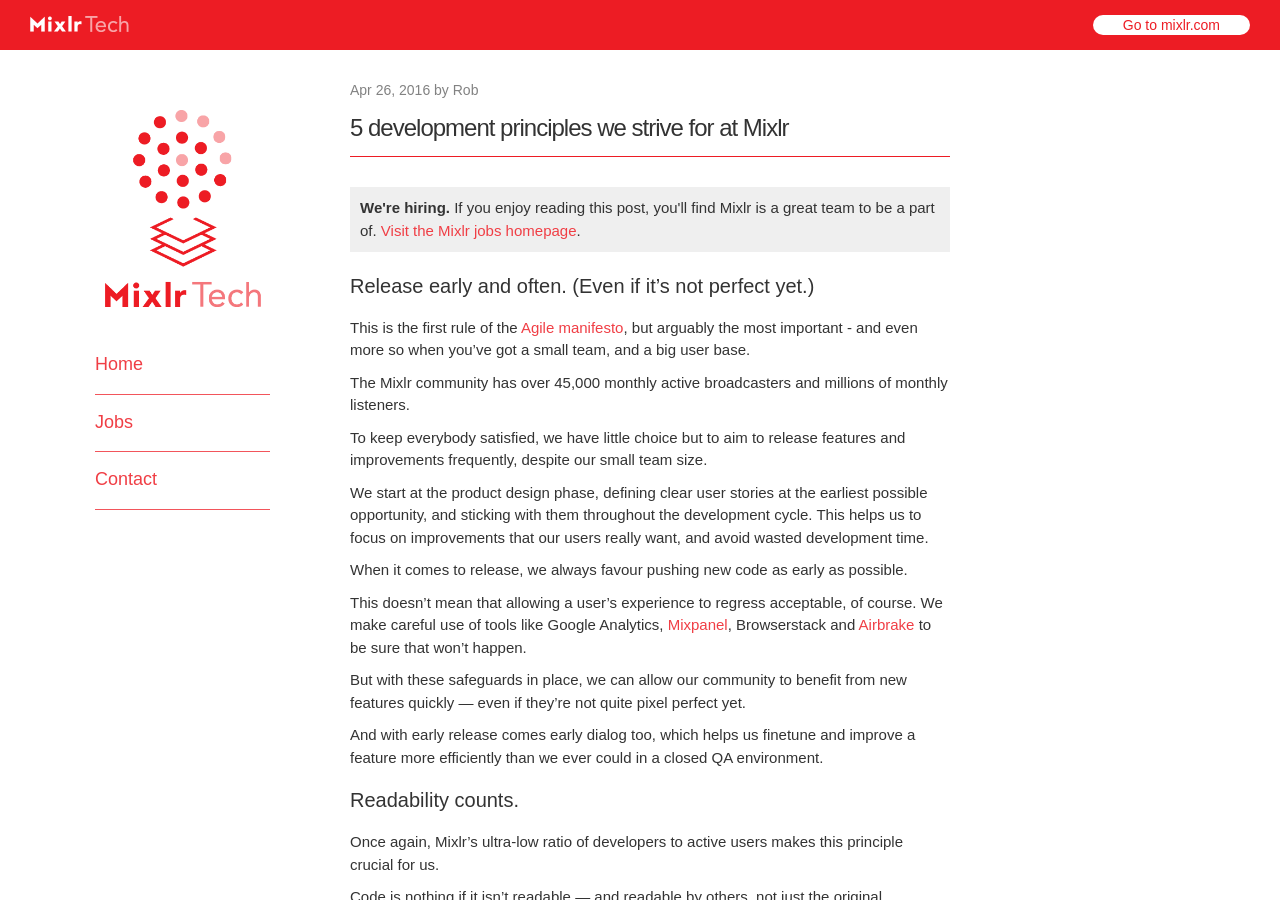
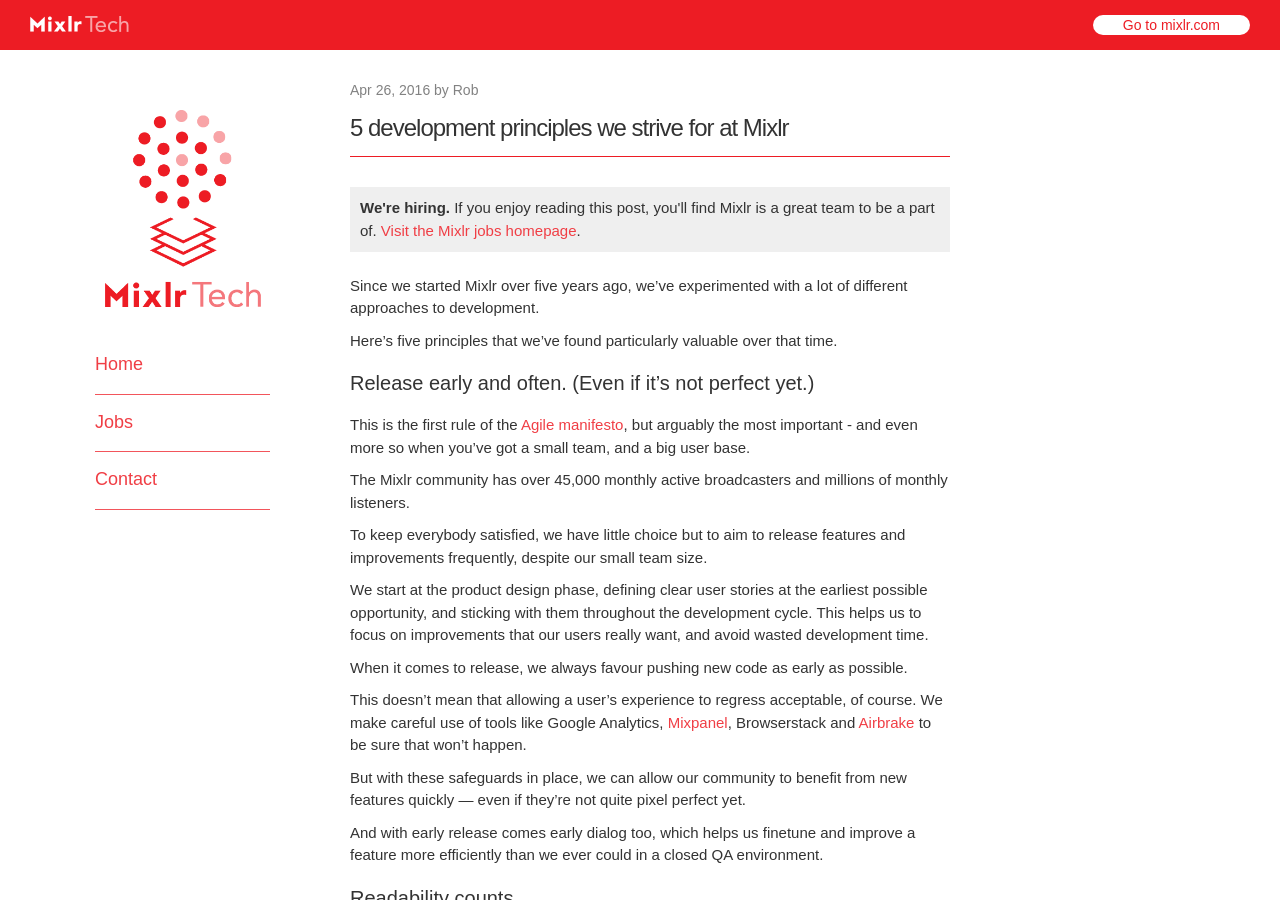
Before and after one commit to mixlr/mixlr.github.io, a Jekyll site: the page built from _posts/2016-04-27-development-principles-mixlr.md, in a window 1280 px wide and 900 px high. Built offline with Jekyll 4.4.1, drawn with Linux system fonts in a browser that asks for light colours; some web fonts are replaced; comment, search, counter and statistics services are not loaded.

Commit message:
Add intro

```diff
--- a/_posts/2016-04-27-development-principles-mixlr.md
+++ b/_posts/2016-04-27-development-principles-mixlr.md
@@ -12,6 +12,10 @@
 
 <a name="top"></a>
 <p class="info_block"><strong>We're hiring.</strong> If you enjoy reading this post, you'll find Mixlr is a great team to be a part of. <a href="/jobs">Visit the Mixlr jobs homepage</a>.</p>
+
+Since we started Mixlr over five years ago, we've experimented with a lot of different approaches to development.
+
+Here's five principles that we've found particularly valuable over that time.
 
 #### Release early and often. (Even if it’s not perfect yet.)
 
```
